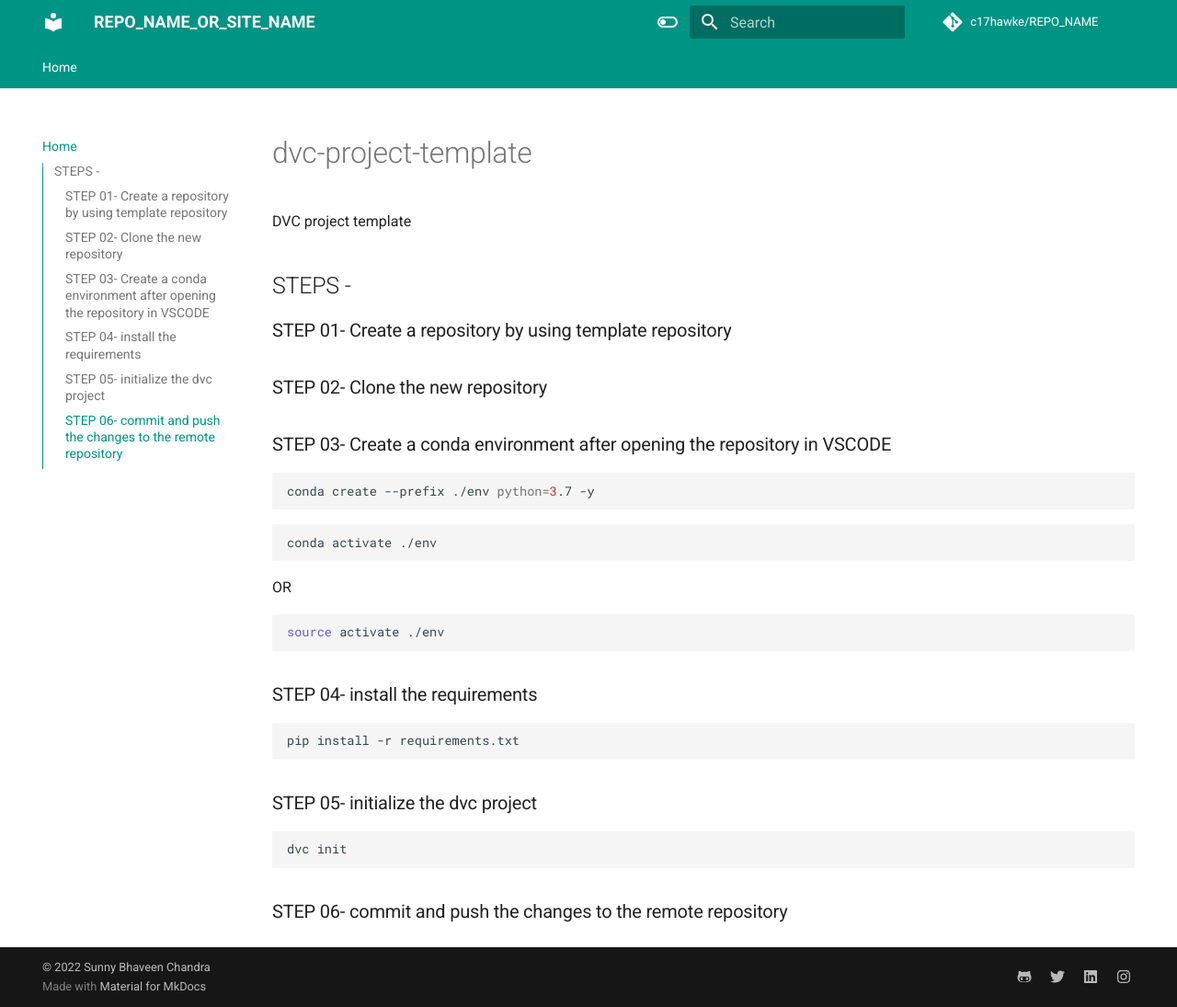
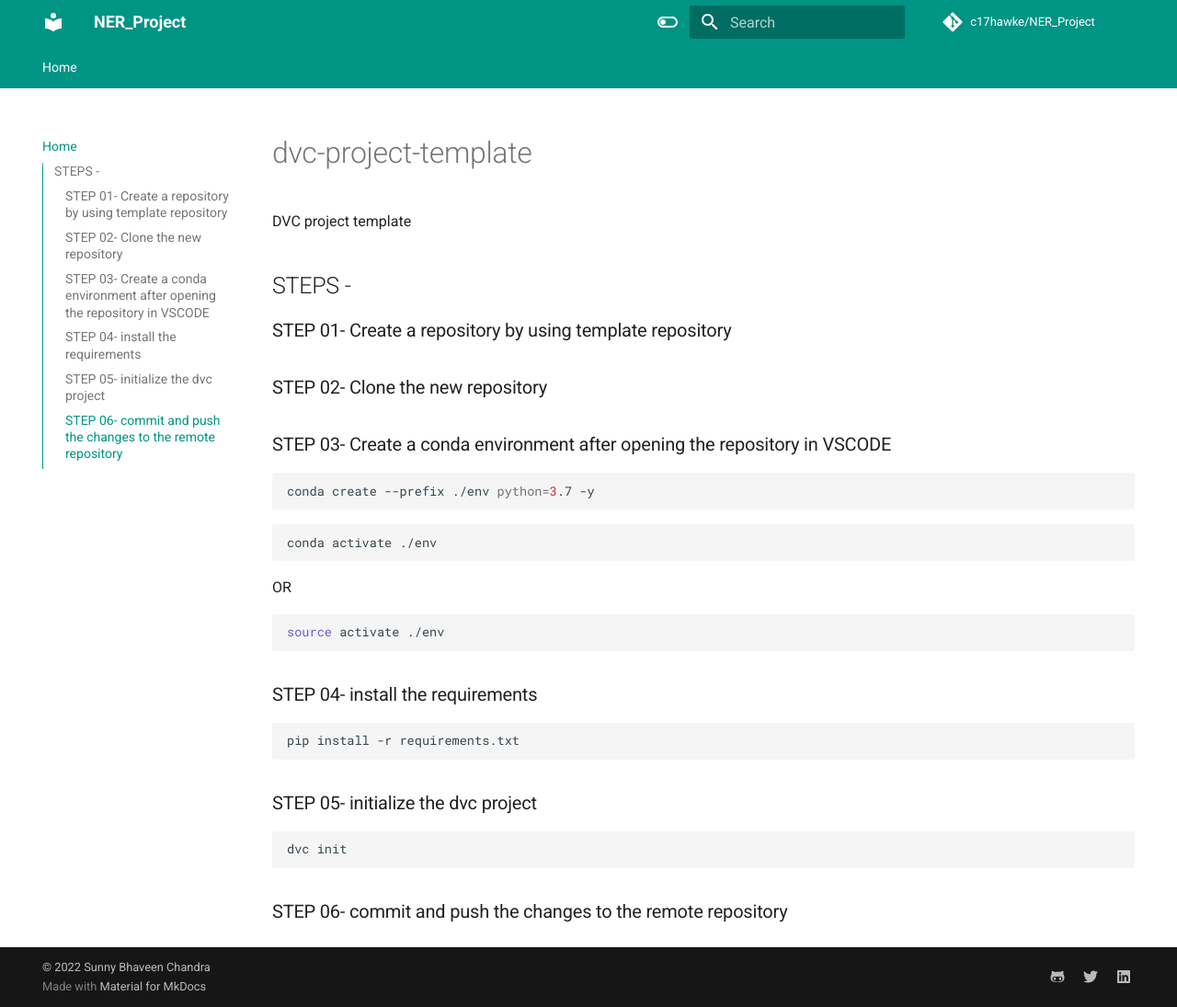
Before and after one commit to ds-fau-ck/NER_Project, an MkDocs documentation site: the page built from docs/index.md, in a window 1280 px wide and 1095 px high. Shown: the whole window at 92% size. Built offline with MkDocs 1.6.1 and Material for MkDocs 9.7.7, drawn with Linux system fonts in a browser that asks for light colours; comment, search, counter and statistics services are not loaded.

Commit message:
first update

```diff
--- a/mkdocs.yml
+++ b/mkdocs.yml
@@ -1,16 +1,16 @@
 # Project information
-site_name: REPO_NAME_OR_SITE_NAME
+site_name: NER_Project
 # defeine TOC or order of website-
 nav:
   - Home: index.md
 
-site_author: Sunny Bhaveen Chandra
+site_author: Kulakirti Chakma
 site_description: >-
   DESCRIPTION
 
 # Repository
-repo_name: c17hawke/REPO_NAME
-repo_url: https://github.com/c17hawke/REPO_NAME
+repo_name: c17hawke/NER_Project
+repo_url: https://github.com/TUCchkul/NER_Project
 
 # Configuration
 theme:
@@ -39,13 +39,12 @@
 extra:
   social:
     - icon: fontawesome/brands/github-alt
-      link: https://github.com/c17hawke
+      link: https://github.com/TUCchkul
     - icon: fontawesome/brands/twitter
-      link: https://twitter.com/c17hawke
+      link: https://twitter.com/kulkirti Chakma
     - icon: fontawesome/brands/linkedin
-      link: https://linkedin.com/in/c17hawke
-    - icon: fontawesome/brands/instagram
-      link: https://www.instagram.com/c17hawke/
+      link: https://linkedin.com/de/kulakirti Chakma
+
 
 extra_javascript:
   - javascripts/mathjax.js
@@ -70,4 +69,4 @@
   - search
 
 copyright: |
-  &copy; 2022 <a href="https://github.com/c17hawke"  target="_blank" rel="noopener">Sunny Bhaveen Chandra</a>
+  &copy; 2022 <a href="https://github.com/TUCchkul"  target="_blank" rel="noopener">Sunny Bhaveen Chandra</a>
```
